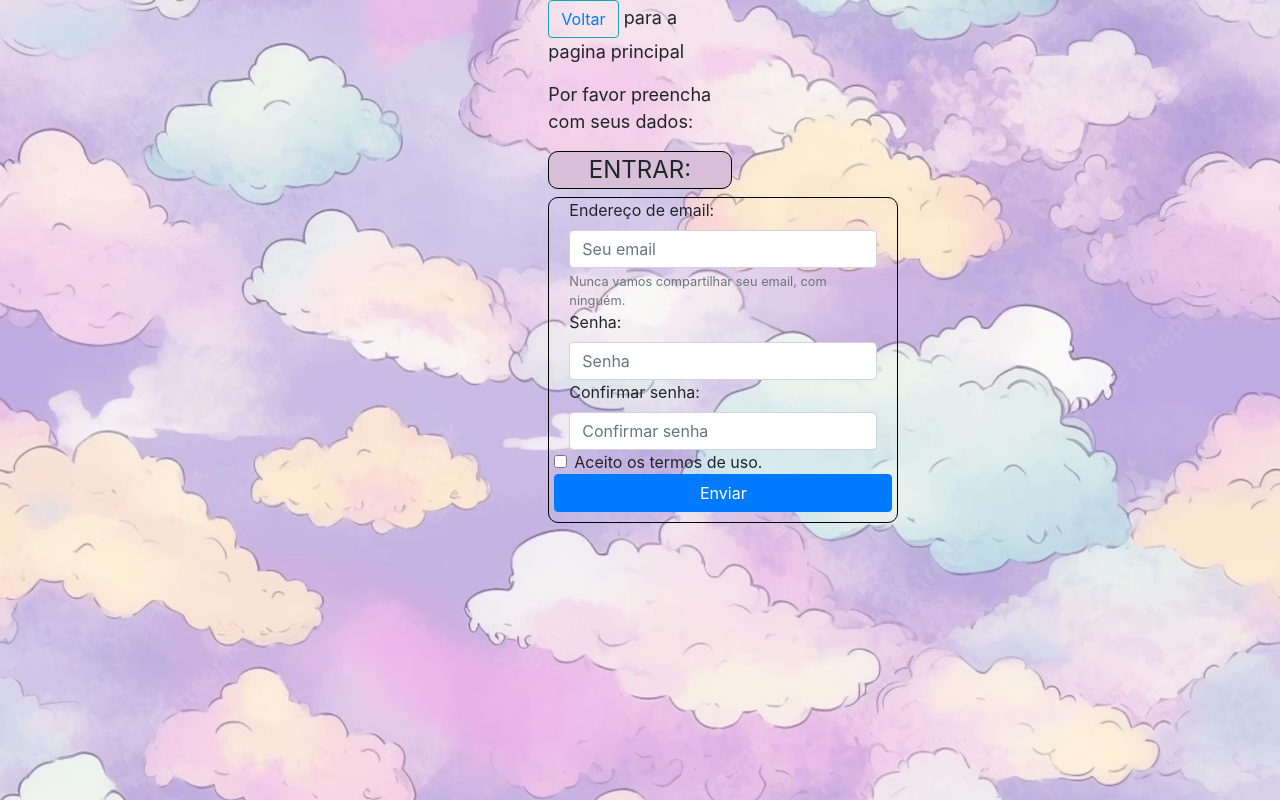
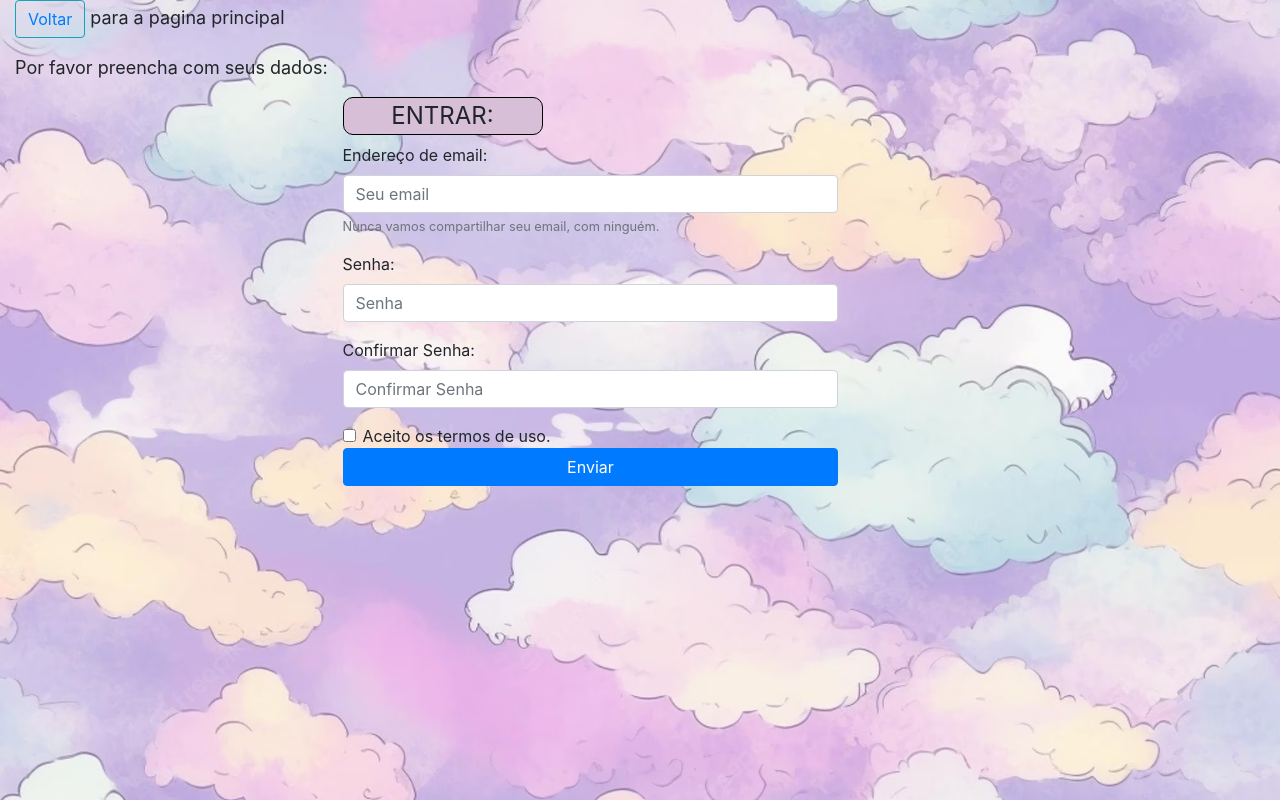
Before and after one commit to Saaaaaaaaaaaaaaaaaaaaaaaaaaaaaaam/meu-belo-site---Sam, a plain HTML site: page entrar.html in a window 1280 px wide. Drawn offline with nearby package versions, Linux system fonts and the light colour scheme.

Commit message:
Update entrar.html

```diff
--- a/entrar.html
+++ b/entrar.html
@@ -9,7 +9,7 @@
     <title>Entrar</title>
 </head>
 <body>
-<div class="ml-auto mr-auto col-5 col-lg-2">
+<div class="container-fluid">
 <header>
 	<p>
 	<button type="button" class="btn btn-outline-info"><a href="index.html">Voltar</a></button> para a pagina principal
@@ -19,21 +19,20 @@
 	<p>
 	Por favor preencha com seus dados:
 	</p>
-<form action="/login.php" method="post">
+<form action="/login.php" method="post" class="col-12 col-lg-6 ml-auto mr-auto">
 <legend>Entrar:</legend>
-<fieldset>
-	<div class="col-md-12 col-10">
+	<div class="form-group">
 		<label for="exampleInputEmail1">Endereço de email:</label>
-			<input type="email" class="form-control" id="exampleInputEmail1" aria-describedby="emailHelp" placeholder="Seu email">
+			<input type="email" class="form-control col-lg-10" id="exampleInputEmail1"  placeholder="Seu email">
     <small id="emailHelp" class="form-text text-muted">Nunca vamos compartilhar seu email, com ninguém.</small>
 	</div>
-	<div class="col-md-12 col-10">
+	<div class="form-group">
 		<label for="inputPassword6">Senha:</label>
-			<input type="password" id="inputPassword6" class="form-control" aria-describedby="passwordHelpInline" placeholder="Senha">
+			<input type="password" id="inputPassword6" class="form-control col-lg-10" placeholder="Senha">
 	</div>
-	<div class="col-md-12 col-10">
-		<label for="inputPassword6">Confirmar senha:</label>
-			<input type="password" id="inputPassword6" class="form-control" aria-describedby="passwordHelpInline" placeholder="Confirmar senha">
+	<div class="form-group">
+		<label for="inputPassword6">Confirmar Senha:</label>
+			<input type="password" id="inputPassword6" class="form-control col-lg-10"  placeholder="Confirmar Senha">
 	</div>
 	<div class="form-check">
 			<input class="form-check-input" type="checkbox" value="" id="defaultCheck1">
@@ -41,7 +40,6 @@
 		Aceito os termos de uso.
 		</label>
 	</div>
-	<button type="submit" class="btn btn-primary col-md-12 col-10">Enviar</button>
-</fieldset>
+	<button type="submit" class="btn btn-primary col-lg-10">Enviar</button>
 </form>
 </body>
```
